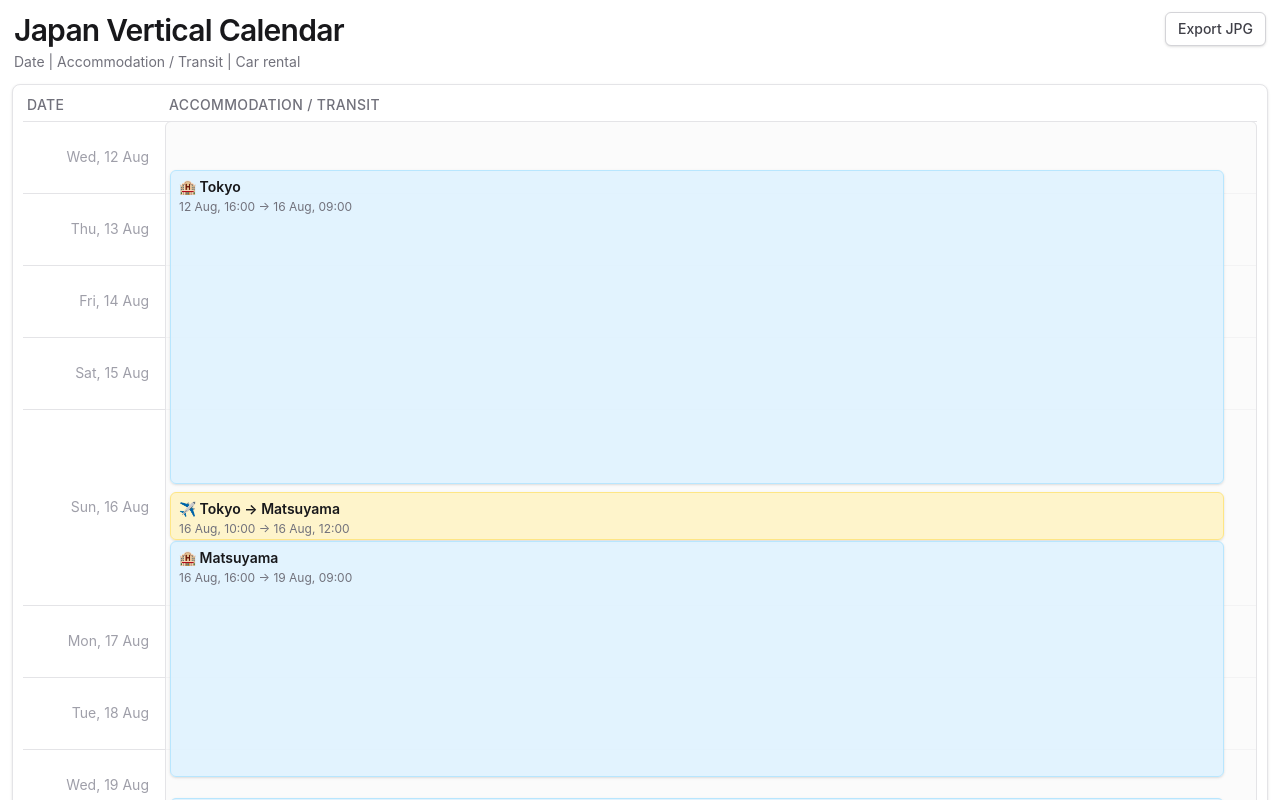
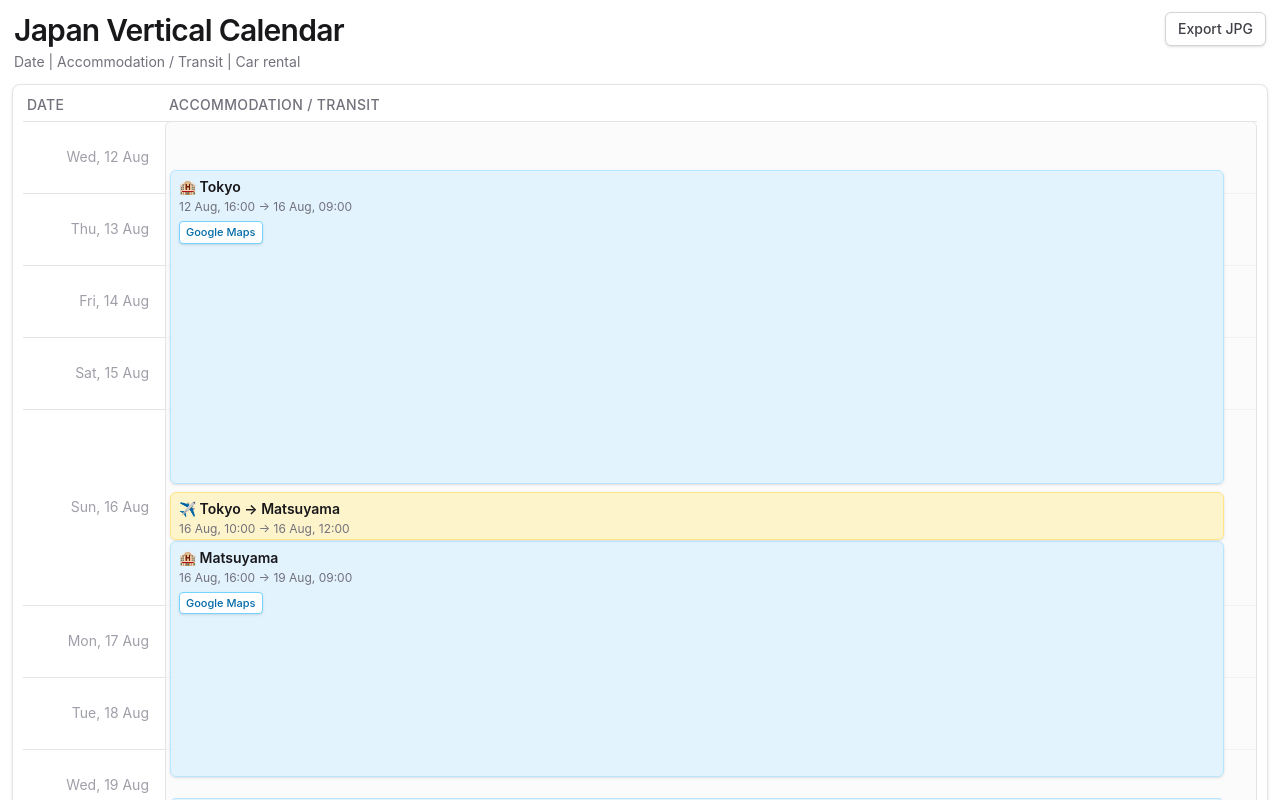
Before and after one commit to alexander-kohler/japlaning, a SvelteKit app: page / in a window 1280 px wide. Shown: the top 800 px of the page. Built offline with nearby package versions, Linux system fonts and the light colour scheme.

Commit message:
Add Google Maps button on accommodation cards
Each accommodation opens a Google Maps search for its name
so you can jump straight to the location from the timeline.

Co-authored-by: Alex <alexander-kohler@users.noreply.github.com>

```diff
--- a/src/routes/+page.svelte
+++ b/src/routes/+page.svelte
@@ -25,6 +25,7 @@
 	const BASE_TRANSIT_CARD_HEIGHT = 48;
 	const LINE_HEIGHT = 18;
 	const TRANSIT_LINE_HEIGHT = 20;
+	const MAPS_BUTTON_HEIGHT = 24;
 	const CARD_GAP = 1;
 
 	let tableSection: HTMLElement;
@@ -84,7 +85,7 @@
 		const endMs = new Date(item.end).getTime();
 		const minHeight =
 			item.kind === 'accommodation'
-				? desiredCardHeight(`${itemEmoji(item.kind)} ${item.name}`)
+				? desiredCardHeight(`${itemEmoji(item.kind)} ${item.name}`) + MAPS_BUTTON_HEIGHT
 				: desiredCardHeight(
 						`${itemEmoji(item.kind)} ${item.name}`,
 						BASE_TRANSIT_CARD_HEIGHT,
@@ -337,6 +338,10 @@
 		if (kind === 'plane') return '✈️';
 		return '🚆';
 	}
+
+	function googleMapsUrl(name: string): string {
+		return `https://www.google.com/maps/search/?api=1&query=${encodeURIComponent(name)}`;
+	}
 </script>
 
 <main class="mx-auto max-w-7xl px-1.5 py-3 sm:px-2 md:px-3">
@@ -414,6 +419,17 @@
 						<p class="text-[11px] leading-4 text-zinc-500 sm:text-xs sm:leading-5">
 							{formatTimeRange(segment.start, segment.end)}
 						</p>
+						{#if segment.kind === 'accommodation'}
+							<a
+								href={googleMapsUrl(segment.name)}
+								target="_blank"
+								rel="noopener noreferrer"
+								class="mt-1 inline-flex items-center rounded border border-sky-300 bg-white px-1.5 py-0.5 text-[10px] font-medium text-sky-700 shadow-sm transition hover:bg-sky-50 sm:text-[11px]"
+								aria-label={`Open ${segment.name} in Google Maps`}
+							>
+								Google Maps
+							</a>
+						{/if}
 					</div>
 				{/each}
 
```
